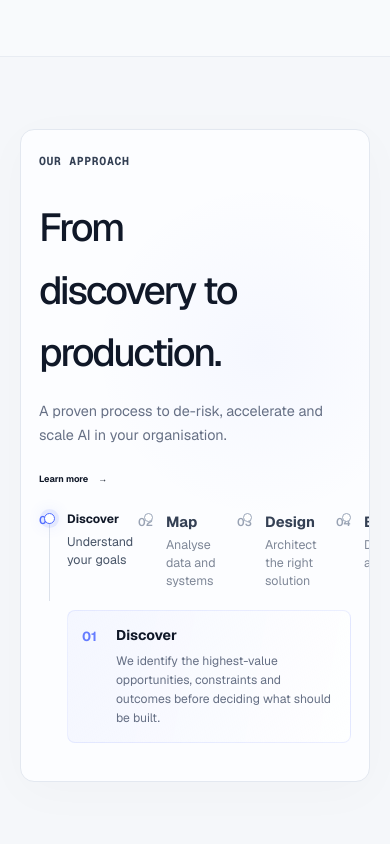
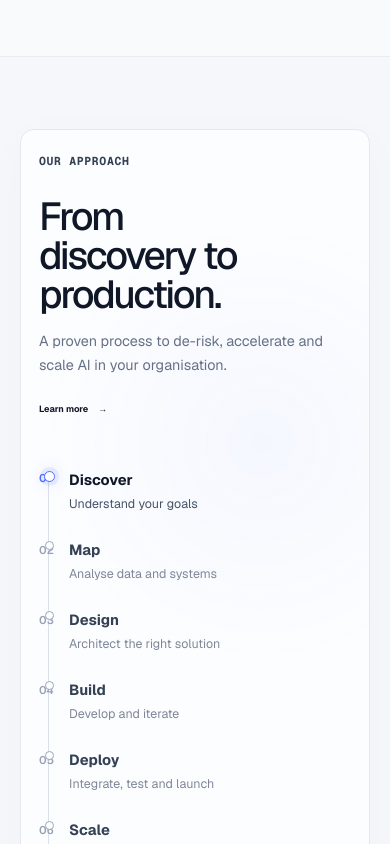
Before and after one commit to kartikeyjaina/futurelabs-enterprise, a Next.js app: page / in a window 390 px wide. Shown: the part 4180-5024 px from the top of the page. Built offline with nearby package versions, Linux system fonts and the light colour scheme.

Commit message:
Make approach horizontal when all steps fit

```diff
--- a/components/our-approach/our-approach.css
+++ b/components/our-approach/our-approach.css
@@ -1129,3 +1129,241 @@ small {
     font-size: .76rem;
   }
 }
+
+
+/* =========================================================
+   RESPONSIVE APPROACH LAYOUT
+   Horizontal while six steps fit. Vertical once they do not.
+========================================================= */
+
+/* Desktop: all six steps remain visible in one horizontal timeline. */
+@media (min-width: 1101px) {
+  .our-approach {
+    height: 220vh;
+  }
+
+  .our-approach__sticky {
+    top: 24px;
+    padding: 28px var(--section-x);
+  }
+
+  .our-approach__panel {
+    width: min(1240px, 100%);
+    min-height: 610px;
+    padding: 28px 30px 24px;
+  }
+
+  .our-approach__layout {
+    grid-template-columns: minmax(190px, 225px) minmax(0, 1fr);
+    gap: 42px;
+  }
+
+  .our-approach__process {
+    min-width: 0;
+    width: 100%;
+  }
+
+  .our-approach__steps {
+    grid-template-columns: repeat(6, minmax(0, 1fr));
+    width: 100%;
+  }
+
+  .our-approach__step {
+    min-width: 0;
+    padding-inline: 6px;
+  }
+
+  .our-approach__step-copy {
+    min-width: 0;
+  }
+
+  .our-approach__step-copy strong {
+    font-size: 0.8rem;
+  }
+
+  .our-approach__step-copy small {
+    max-width: 120px;
+    font-size: 0.68rem;
+  }
+
+  .our-approach__detail-shell {
+    height: 120px;
+  }
+
+  .our-approach__bottom {
+    left: 297px;
+  }
+}
+
+/* Tablet and smaller laptop: switch the process itself to a vertical list.
+   Nothing is allowed to be horizontally clipped just to preserve the desktop
+   composition. */
+@media (max-width: 1100px) {
+  .our-approach {
+    height: auto;
+    padding-block: var(--section-y);
+  }
+
+  .our-approach__sticky {
+    position: relative;
+    top: auto;
+    padding: 0 var(--section-x);
+  }
+
+  .our-approach__panel {
+    width: 100%;
+    min-height: 0;
+    padding: 28px 26px 30px;
+  }
+
+  .our-approach__layout {
+    display: grid;
+    grid-template-columns: 1fr;
+    gap: 34px;
+  }
+
+  .our-approach__intro {
+    padding-left: 0;
+  }
+
+  .our-approach__intro h2 {
+    font-size: clamp(2rem, 5vw, 3rem);
+    line-height: 1;
+  }
+
+  .our-approach__intro p {
+    max-width: 520px;
+    font-size: 0.9rem;
+  }
+
+  .our-approach__process {
+    padding-top: 0;
+  }
+
+  .our-approach__curve {
+    display: none;
+  }
+
+  .our-approach__timeline {
+    overflow: visible;
+  }
+
+  .our-approach__line {
+    left: 9px;
+    right: auto;
+    top: 7px;
+    bottom: 7px;
+    width: 1px;
+    height: auto;
+  }
+
+  .our-approach__line > span {
+    width: 100% !important;
+    height: 0;
+  }
+
+  .our-approach__steps {
+    display: grid;
+    grid-template-columns: 1fr;
+    gap: 0;
+    width: 100%;
+  }
+
+  .our-approach__step {
+    display: grid;
+    grid-template-columns: 30px minmax(0, 1fr);
+    align-items: start;
+    min-height: 82px;
+    padding: 0;
+  }
+
+  .our-approach__number {
+    grid-column: 1;
+    height: 24px;
+    padding-top: 1px;
+    font-size: 0.7rem;
+  }
+
+  .our-approach__node {
+    position: absolute;
+    left: 0;
+    top: 0;
+    width: 20px;
+    height: 20px;
+    justify-content: center;
+    align-items: flex-start;
+  }
+
+  .our-approach__step-copy {
+    grid-column: 2;
+    min-height: 0;
+    padding: 0 0 22px;
+  }
+
+  .our-approach__step-copy strong,
+  .our-approach__step--active .our-approach__step-copy strong {
+    font-size: 1rem;
+    transform: none;
+  }
+
+  .our-approach__step-copy small {
+    max-width: 520px;
+    margin-top: 6px;
+    font-size: 0.82rem;
+  }
+
+  .our-approach__detail-shell {
+    height: auto;
+    margin: 4px 0 0 30px;
+  }
+
+  .our-approach__detail {
+    grid-template-columns: 28px minmax(0, 1fr);
+    gap: 14px;
+    min-height: 0;
+  }
+
+  .our-approach__detail-visual {
+    display: none;
+  }
+
+  .our-approach__bottom {
+    display: none;
+  }
+}
+
+/* Small mobile keeps the same vertical structure, with tighter spacing. */
+@media (max-width: 600px) {
+  .our-approach__panel {
+    padding: 22px 18px 24px;
+  }
+
+  .our-approach__layout {
+    gap: 28px;
+  }
+
+  .our-approach__intro h2 {
+    font-size: clamp(2rem, 10vw, 2.8rem);
+  }
+
+  .our-approach__step {
+    min-height: 70px;
+  }
+
+  .our-approach__step-copy {
+    padding-bottom: 18px;
+  }
+
+  .our-approach__step-copy strong,
+  .our-approach__step--active .our-approach__step-copy strong {
+    font-size: 0.92rem;
+  }
+
+  .our-approach__step-copy small {
+    font-size: 0.78rem;
+  }
+
+  .our-approach__detail-shell {
+    margin-left: 28px;
+  }
+}
```
